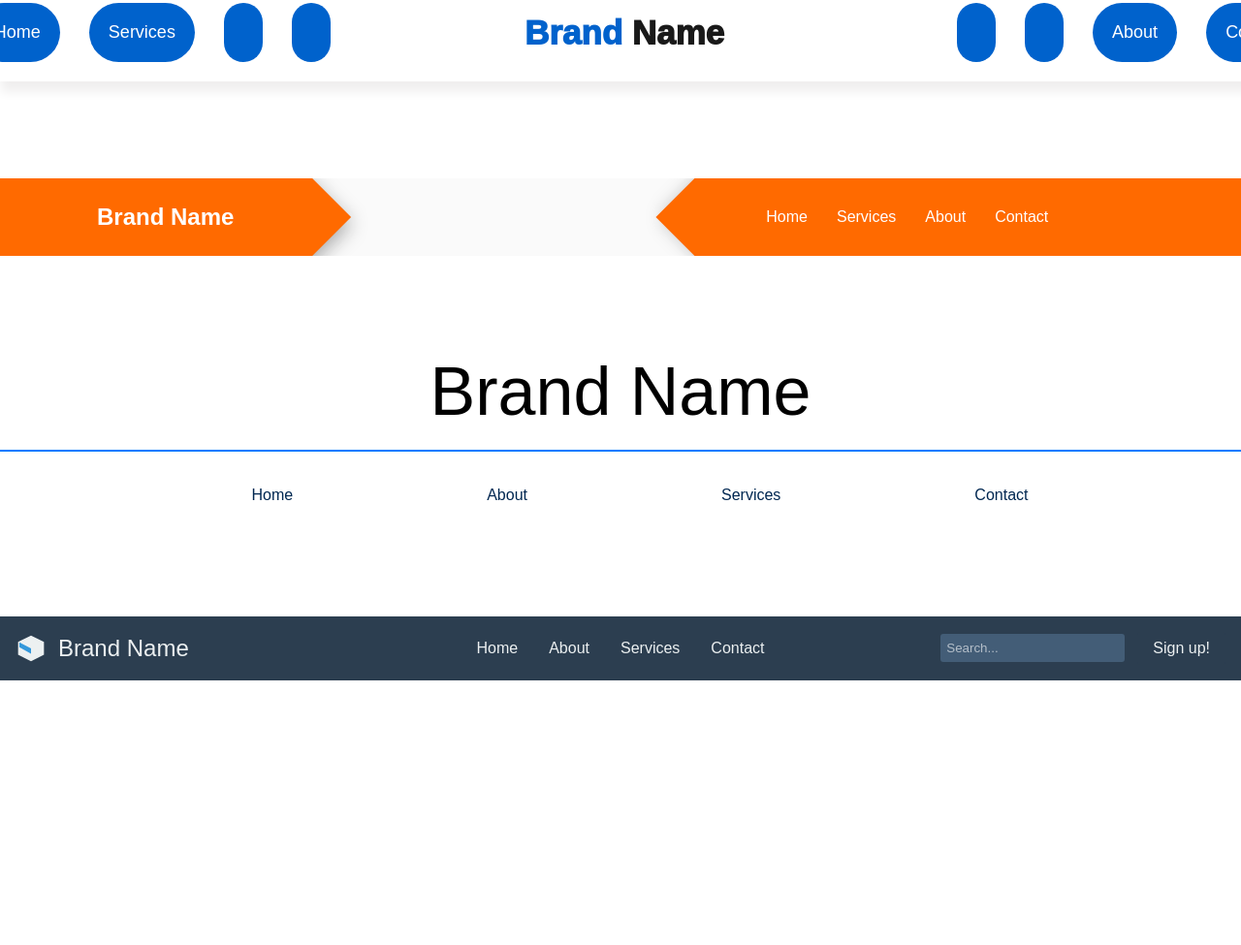
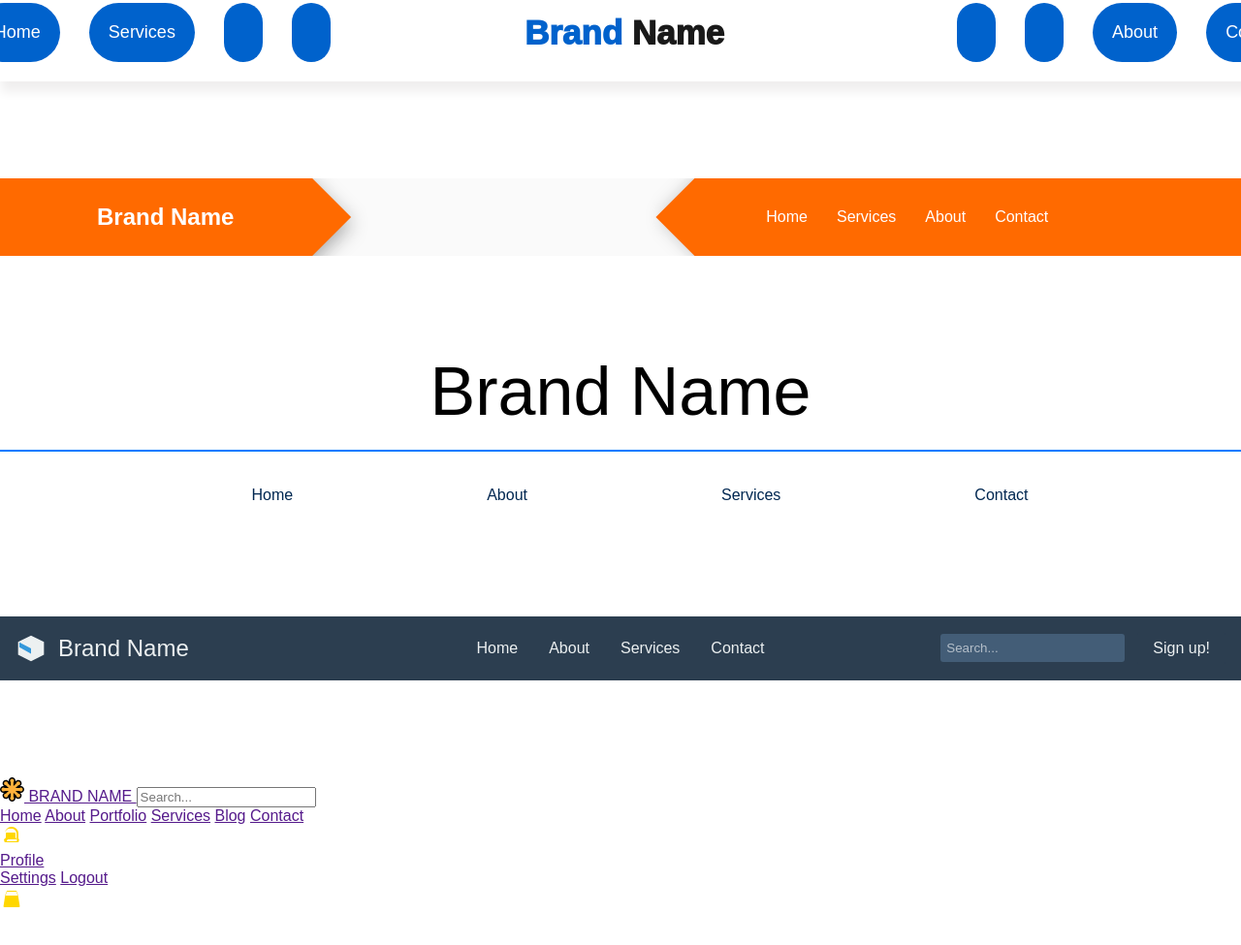
Before and after one commit to Wafiq5/Many-navbars-to-choose-from, a plain HTML site: page index.html in a window 1280 px wide. Shown: the part 1430-2405 px from the top of the page at 97% size. Before the commit the page ends 2232 px from the top, so only its background shows below. Drawn offline with Linux system fonts and the light colour scheme.

Commit message:
Navbar 13 HTML

```diff
--- a/index.html
+++ b/index.html
@@ -270,5 +270,54 @@
   </nav>
 
     <div class="division"></div>
+
+    <nav class="navbar-13">
+    <div class="navbar-13-left-section">
+      <a href="" class="navbar-13-logo">
+        <svg width="25" height="25" viewBox="0 0 256 256" xmlns="http://www.w3.org/2000/svg"
+          preserveAspectRatio="xMinYMin meet">
+          <path
+            d="M245.235 153.524c14.012-14.012 14.011-36.811 0-50.823-6.787-6.788-15.812-10.525-25.411-10.525-2.28 0-4.523.208-6.712.617 9.538-6.524 15.72-17.495 15.72-29.694 0-19.816-16.122-35.937-35.938-35.937-12.223 0-23.213 6.205-29.733 15.776 2.157-11.377-1.226-23.537-9.87-32.18C146.506 3.97 137.48.232 127.882.232c-9.6 0-18.624 3.738-25.412 10.526-8.643 8.643-12.026 20.803-9.87 32.18-6.519-9.57-17.509-15.776-29.733-15.776-19.815 0-35.936 16.12-35.936 35.937 0 12.2 6.18 23.17 15.718 29.694a36.487 36.487 0 0 0-6.711-.617c-9.6 0-18.624 3.738-25.411 10.526C3.738 109.489 0 118.514 0 128.112c0 9.6 3.738 18.624 10.526 25.412 6.787 6.787 15.812 10.526 25.41 10.526 2.28 0 4.523-.208 6.712-.618-9.538 6.525-15.718 17.496-15.718 29.695 0 19.815 16.12 35.936 35.936 35.936 12.224 0 23.215-6.206 29.734-15.776-2.157 11.378 1.226 23.538 9.87 32.18 6.787 6.788 15.812 10.526 25.41 10.526 9.6 0 18.625-3.738 25.412-10.526 8.643-8.643 12.026-20.803 9.869-32.18 6.52 9.57 17.51 15.776 29.733 15.776 19.816 0 35.937-16.12 35.937-35.936 0-12.2-6.18-23.17-15.719-29.695 2.189.41 4.433.618 6.712.618 9.599 0 18.624-3.739 25.411-10.526" />
+          <path
+            d="M234.391 113.538c-8.049-8.048-21.099-8.048-29.148 0h-42.184l29.829-29.828c11.383 0 20.61-9.228 20.61-20.611 0-11.383-9.227-20.612-20.61-20.612-11.384 0-20.611 9.229-20.611 20.612l-29.829 29.829V50.743c8.049-8.049 8.049-21.099 0-29.148-8.05-8.05-21.1-8.05-29.149 0s-8.049 21.1 0 29.148v42.185l-29.828-29.83c0-11.382-9.228-20.61-20.611-20.61-11.383 0-20.611 9.228-20.611 20.61 0 11.384 9.228 20.612 20.61 20.612l29.83 29.828H50.504c-8.05-8.049-21.1-8.048-29.15 0-8.048 8.05-8.048 21.1 0 29.15 8.05 8.048 21.1 8.048 29.15 0h42.183L62.86 172.515c-11.383 0-20.611 9.227-20.611 20.61 0 11.384 9.228 20.612 20.61 20.612 11.384 0 20.612-9.228 20.612-20.611l29.828-29.829v42.184c-8.049 8.049-8.049 21.1 0 29.149 8.05 8.049 21.1 8.049 29.15 0 8.048-8.05 8.048-21.1 0-29.15v-42.183l29.828 29.829c0 11.383 9.227 20.61 20.61 20.61 11.384 0 20.612-9.227 20.612-20.61 0-11.384-9.228-20.611-20.611-20.611l-29.83-29.829h42.185c8.05 8.05 21.1 8.05 29.148 0 8.05-8.049 8.05-21.1 0-29.149"
+            fill="#FFB13B" />
+        </svg>
+        </svg>
+        BRAND NAME
+      </a>
+      <input type="text" placeholder="Search...">
+    </div>
+    <div class="navbar-13-middle-section">
+      <a href="">Home</a>
+      <a href="">About</a>
+      <a href="">Portfolio</a>
+      <a href="">Services</a>
+      <a href="">Blog</a>
+      <a href="">Contact</a>
+    </div>
+    <div class="navbar-13-right-section">
+      <a href="#" class="navbar-13-notification">
+        <svg width="24" height="24" fill="#FFD700" xmlns="http://www.w3.org/2000/svg" viewBox="0 0 24 24">
+          <path
+            d="M12 2a7 7 0 00-7 7v5.17l-.59.59a1 1 0 000 1.41V17a1 1 0 001 1h13a1 1 0 001-1v-.83a1 1 0 000-1.41L19 14.17V9a7 7 0 00-7-7zm5 15H7v-.83l.59-.59A1 1 0 008 15h8a1 1 0 00.71-.29l.59-.59V17zM12 4a5 5 0 015 5v4.17l-1 1V9a1 1 0 00-1-1h-8a1 1 0 00-1 1v5.17l-1-1V9a5 5 0 015-5z" />
+        </svg>
+      </a>
+      <div class="navbar-13-profile-dropdown">
+        <a href="">Profile</a>
+        <div class="navbar-13-dropdown-content">
+          <a href="">Settings</a>
+          <a href="">Logout</a>
+        </div>
+      </div>
+      <a href="#" class="navbar-13-cart">
+        <svg width="24" height="24" fill="#FFD700" xmlns="http://www.w3.org/2000/svg" viewBox="0 0 24 24">
+          <path
+            d="M7 4h10l1 5H6L7 4zm11.92 6.62L17.66 5H6.34L5.08 10.62l-1.42 9A1 1 0 004.64 21h14.72a1 1 0 00.98-1.38l-1.42-9z" />
+        </svg>
+      </a>
+    </div>
+  </nav>
+
+  <div class="division"></div>
 </body>
 </html>
```
